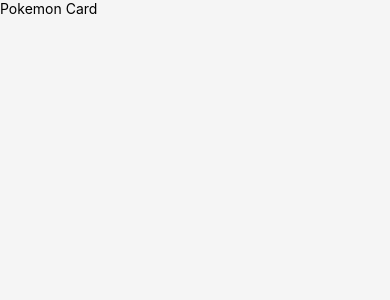
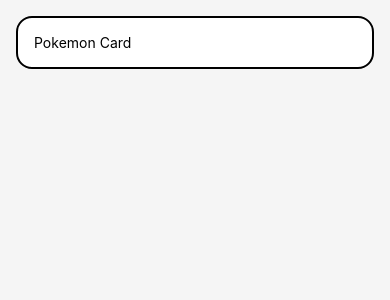
Before and after one commit to jas4code/codevodlution-react-native, a React Native app: screen / in a window 390 px wide. Shown: the top 300 px of the page. Built offline with nearby package versions, Linux system fonts and the light colour scheme.

Commit message:
Styling the Card Component

```diff
--- a/components/PokemonCard.js
+++ b/components/PokemonCard.js
@@ -1,10 +1,31 @@
-import {  Text, View } from 'react-native'
-import React from 'react'
+import { Text, View, StyleSheet, Platform } from 'react-native';
+import React from 'react';
 
 export default function PokemonCard() {
-  return (
-    <View>
-      <Text>Pokemon Card</Text>
-    </View>
-  )
+	return (
+		<View style={styles.card}>
+			<Text>Pokemon Card</Text>
+		</View>
+	);
 }
+
+const styles = StyleSheet.create({
+	card: {
+		backgroundColor: '#fff',
+		borderRadius: 16,
+		borderWidth: 2,
+		padding: 16,
+		margin: 16,
+		...Platform.select({
+			ios: {
+				shadowOffset: { width: 2, height: 2 },
+				shadowColor: '#333',
+				shadowOpacity: 0.3,
+				shadowRadius: 4,
+			},
+			android: {
+				elevation: 5,
+			},
+		}),
+	},
+});
```
